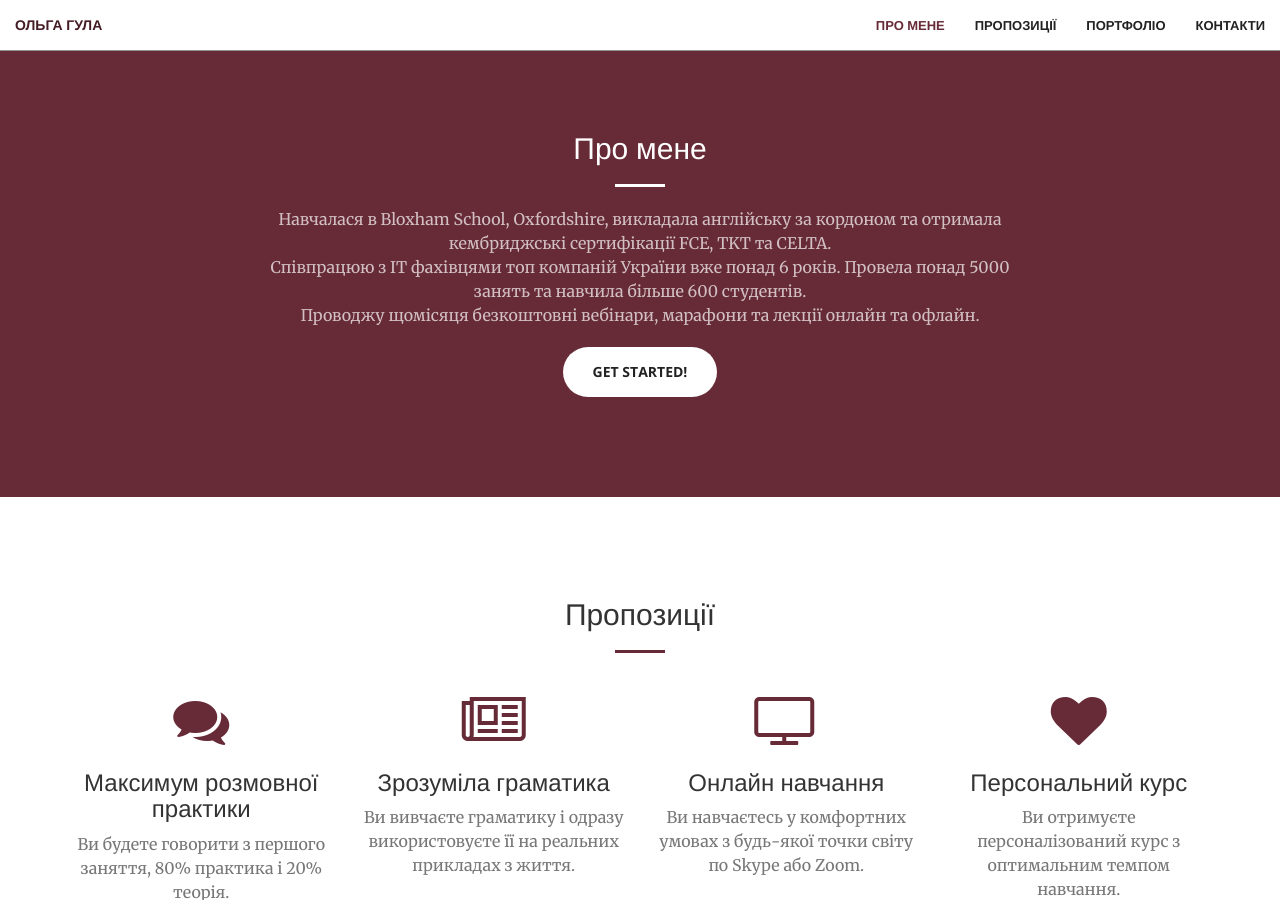
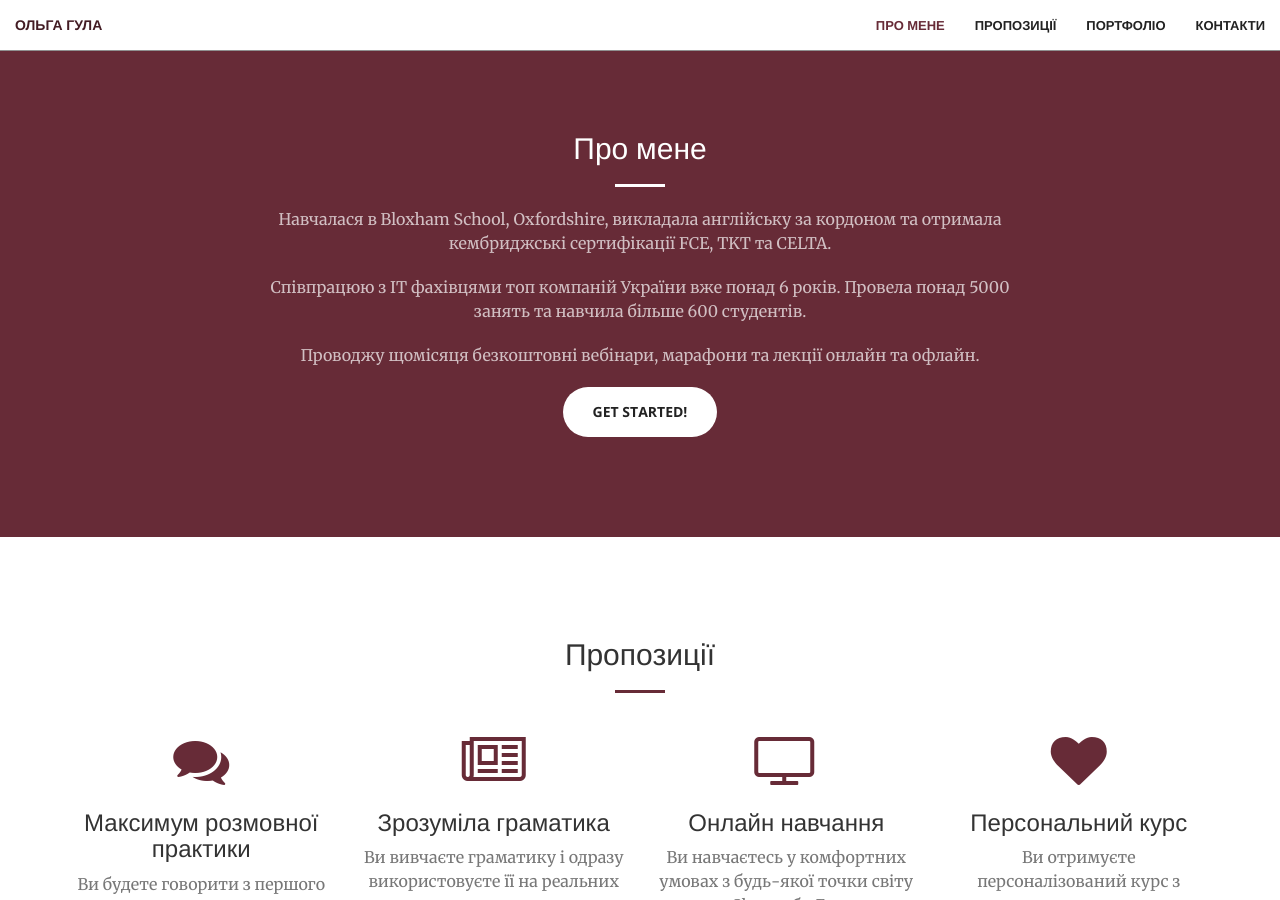
Before and after one commit to yyunikov/hula.yunikov.com, a Jekyll site: the page built from index.html, in a window 1280 px wide and 900 px high, scrolled down 869 px. Built offline with Jekyll 4.4.1, drawn with Linux system fonts in a browser that asks for light colours.

Commit message:
About Me

```diff
--- a/_includes/call-to-action.html
+++ b/_includes/call-to-action.html
@@ -4,7 +4,9 @@
             <div class="col-lg-8 col-lg-offset-2 text-center">
                 <h2 class="section-heading">Про мене</h2>
                 <hr class="light">
-                <p class="text-faded">Навчалася в Bloxham School, Oxfordshire, викладала англійську за кордоном та отримала кембриджські сертифікації FCE, TKT та CELTA.</br>Співпрацюю з IT фахівцями топ компаній України вже понад 6 років. Провела понад 5000 занять та навчила  більше 600 студентів.</br>Проводжу щомісяця  безкоштовні вебінари, марафони та лекції онлайн та офлайн. </p>
+                <p class="text-faded">Навчалася в Bloxham School, Oxfordshire, викладала англійську за кордоном та отримала кембриджські сертифікації FCE, TKT та CELTA.</p>
+                <p class="text-faded">Співпрацюю з IT фахівцями топ компаній України вже понад 6 років. Провела понад 5000 занять та навчила  більше 600 студентів.</p>
+                <p class="text-faded">Проводжу щомісяця  безкоштовні вебінари, марафони та лекції онлайн та офлайн.</p>
                 <a href="#" class="btn btn-default btn-xl">Get Started!</a>
             </div>
         </div>
```
